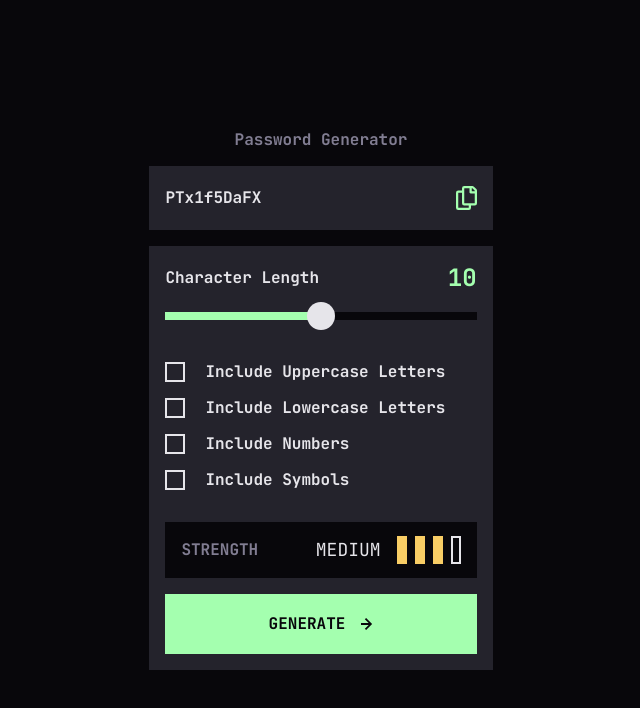
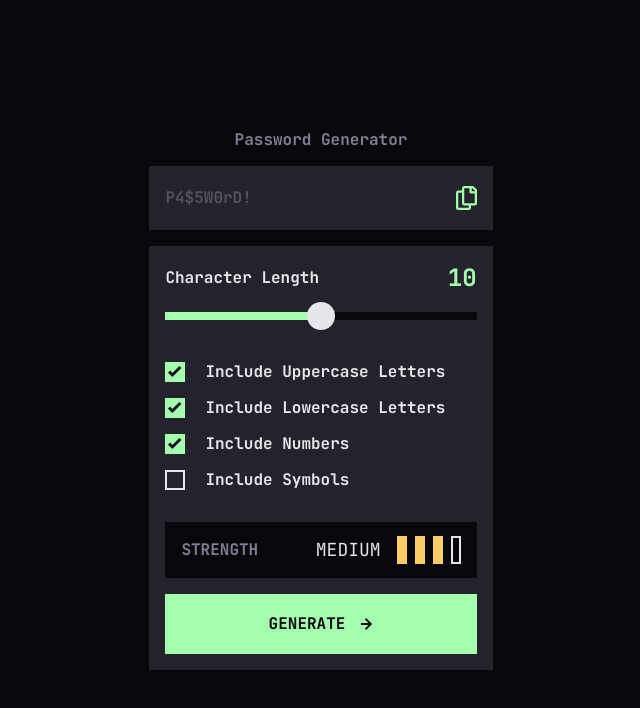
Before and after one commit to Tripouille/fm-password-generator-app, a Next.js app: page / in a window 1280 px wide. Shown: the top 708 px of the page, without its empty margins (319-959 px from the left). Built offline with nearby package versions, Linux system fonts and the light colour scheme.

Commit message:
feat: generate password

```diff
--- a/package.json
+++ b/package.json
@@ -21,6 +21,7 @@
     "eslint-config-next": "13.3.0",
     "eslint-config-prettier": "8.8.0",
     "eslint-plugin-import": "2.27.5",
+    "generate-password": "1.7.0",
     "next": "13.2.4",
     "postcss": "8.4.21",
     "prettier-plugin-tailwindcss": "0.2.7",
--- a/src/app/page.tsx
+++ b/src/app/page.tsx
@@ -1,10 +1,50 @@
+"use client";
+
 import { CharacterLengthSlider } from "@/components/CharacterLengthSlider";
 import { Checkbox } from "@/components/Checkbox";
 import { CopyToClipboardSVG } from "@/components/CopyToClipboardSVG";
 import { RigthArrowSVG } from "@/components/RigthArrowSVG";
 import { StrengthIndicator } from "@/components/StrengthIndicator";
+import generator from "generate-password";
+import { FormEventHandler, useState } from "react";
 
-export default function Home() {
+interface PasswordGenerationOptions {
+  length: number;
+  uppercase: boolean;
+  lowercase: boolean;
+  numbers: boolean;
+  symbols: boolean;
+}
+
+export default function HomePage() {
+  const [password, setPassword] = useState<string>("");
+  const [options, setOptions] = useState<PasswordGenerationOptions>({
+    length: 10,
+    uppercase: true,
+    lowercase: true,
+    numbers: true,
+    symbols: false,
+  });
+
+  const handleSubmit: FormEventHandler<HTMLFormElement> = (e) => {
+    e.preventDefault();
+    setPassword(generator.generate(options));
+  };
+
+  const isOptionDisabled = (
+    option: keyof Omit<PasswordGenerationOptions, "length">
+  ): boolean => {
+    const optionIsActive = options[option];
+    const otherBooleanOptionsAreDisabled = Object.keys(options)
+      .filter(
+        (o) =>
+          typeof options[o as keyof PasswordGenerationOptions] === "boolean" &&
+          o !== option
+      )
+      .every((o) => !options[o as keyof PasswordGenerationOptions]);
+    return optionIsActive && otherBooleanOptionsAreDisabled;
+  };
+
   return (
     <article className="flex min-w-[21.45rem] flex-col items-center gap-4">
       <h1 className="w-full text-center font-bold leading-tight text-gray-base">
@@ -16,28 +56,69 @@ export default function Home() {
         className="flex w-full items-center justify-between bg-gray-dark p-4 font-bold leading-loose"
         htmlFor="character-length include-uppercase-letters include-lowercase-letters include-numbers include-symbols"
       >
-        <p>PTx1f5DaFX</p>
+        <p className={`${password ? "" : "text-[#54535B]"}`}>
+          {password || "P4$5W0rD!"}
+        </p>
         <CopyToClipboardSVG />
       </output>
 
-      <form className="w-full bg-gray-dark p-4" id="generate-password">
-        <CharacterLengthSlider />
+      <form
+        className="w-full bg-gray-dark p-4"
+        id="generate-password"
+        onSubmit={handleSubmit}
+      >
+        <CharacterLengthSlider
+          min={5}
+          max={15}
+          value={[options.length]}
+          onValueChange={(length) =>
+            setOptions((prev) => ({ ...prev, length: length[0] }))
+          }
+        />
 
         <div className="mb-8 flex flex-col gap-4 font-bold leading-tight">
           <label className="flex items-center gap-5">
-            <Checkbox id="include-uppercase-letters" />
+            <Checkbox
+              id="include-uppercase-letters"
+              disabled={isOptionDisabled("uppercase")}
+              checked={options.uppercase}
+              onCheckedChange={(checked) =>
+                setOptions((prev) => ({ ...prev, uppercase: Boolean(checked) }))
+              }
+            />
             Include Uppercase Letters
           </label>
           <label className="flex items-center gap-5">
-            <Checkbox id="include-lowercase-letters" />
+            <Checkbox
+              id="include-lowercase-letters"
+              disabled={isOptionDisabled("lowercase")}
+              checked={options.lowercase}
+              onCheckedChange={(checked) =>
+                setOptions((prev) => ({ ...prev, lowercase: Boolean(checked) }))
+              }
+            />
             Include Lowercase Letters
           </label>
           <label className="flex items-center gap-5">
-            <Checkbox id="include-numbers" />
+            <Checkbox
+              id="include-numbers"
+              disabled={isOptionDisabled("numbers")}
+              checked={options.numbers}
+              onCheckedChange={(checked) =>
+                setOptions((prev) => ({ ...prev, numbers: Boolean(checked) }))
+              }
+            />
             Include Numbers
           </label>
           <label className="flex items-center gap-5">
-            <Checkbox id="include-symbols" />
+            <Checkbox
+              id="include-symbols"
+              disabled={isOptionDisabled("symbols")}
+              checked={options.symbols}
+              onCheckedChange={(checked) =>
+                setOptions((prev) => ({ ...prev, symbols: Boolean(checked) }))
+              }
+            />
             Include Symbols
           </label>
         </div>
--- a/src/components/CharacterLengthSlider.tsx
+++ b/src/components/CharacterLengthSlider.tsx
@@ -1,24 +1,23 @@
 "use client";
 
-import { useState } from "react";
+import { PropsWithClassName } from "@/utils/types";
+import * as RadixSlider from "@radix-ui/react-slider";
+import { ComponentProps } from "react";
 import { Slider } from "./Slider";
 
-export const CharacterLengthSlider = () => {
-  const [length, setLength] = useState(10);
+export const CharacterLengthSlider = ({
+  className,
+  ...props
+}: PropsWithClassName<ComponentProps<typeof RadixSlider.Root>>) => {
+  const length = props.value?.[0] ?? 0;
 
   return (
-    <label className="flex flex-col">
+    <label className={`flex flex-col ${className ?? ""}`}>
       <p className="mb-2 flex items-center justify-between font-bold">
         <span className="leading-snug">Character Length</span>{" "}
         <span className="text-2xl text-green">{length}</span>
       </p>
-      <Slider
-        defaultValue={[length]}
-        min={5}
-        max={15}
-        onValueChange={(value) => setLength(value[0])}
-        className="mb-8"
-      />
+      <Slider {...props} className="mb-8" />
     </label>
   );
 };
--- a/src/components/CheckSVG.tsx
+++ b/src/components/CheckSVG.tsx
@@ -11,7 +11,7 @@ export const CheckSVG = ({ className }: PropsWithClassName) => {
       <title>Check mark</title>
       <path
         stroke="#18171F"
-        stroke-width="3"
+        strokeWidth="3"
         fill="none"
         d="M1 5.607 4.393 9l8-8"
       />
```
Also changed, not shown: tailwind.config.js (line endings or trailing spaces), 1 other file (tests, documents, lock files or other folders).
